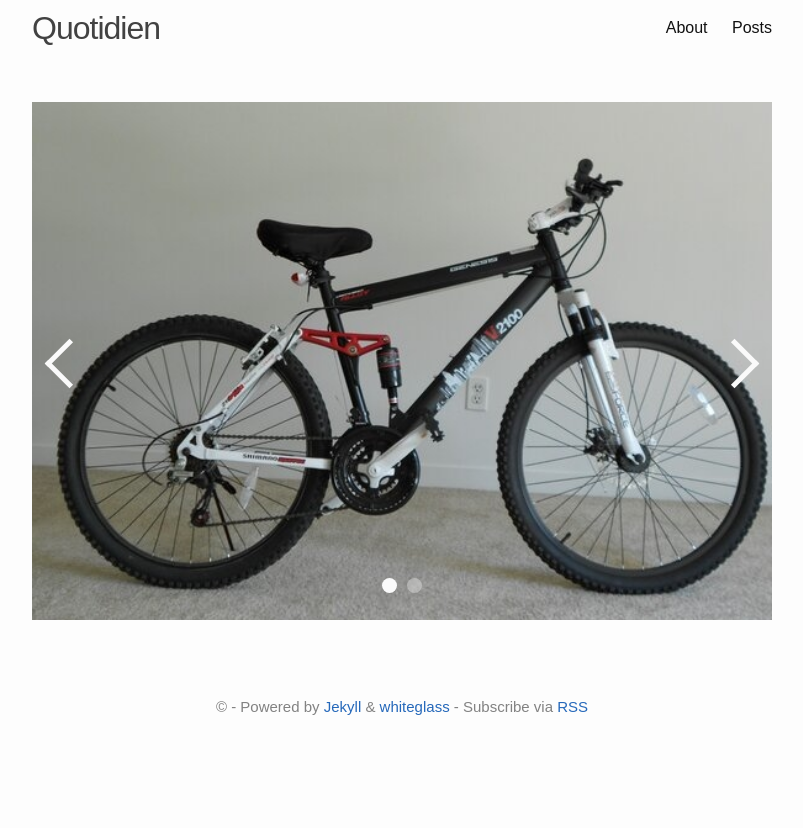
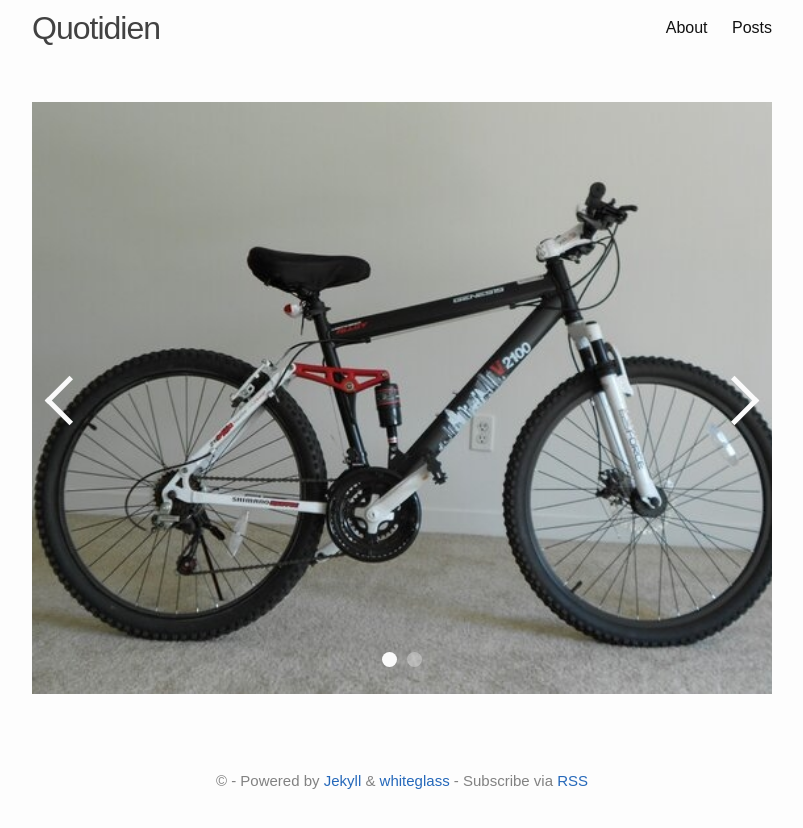
Before and after one commit to dotkay/dotkay.github.io, a Jekyll site: the page built from photos.md, in a window 1280 px wide. Shown: the top 828 px of the page, without its empty margins (238-1041 px from the left). Built offline with Jekyll 4.4.1, drawn with Linux system fonts in a browser that asks for light colours.

Commit message:
testing height change again

```diff
--- a/_layouts/photos.html
+++ b/_layouts/photos.html
@@ -1,4 +1,4 @@
 ---
 layout: default
 ---
-{% include carousel.html height="70" unit="%" duration="7" %}
+{% include carousel.html height="80" unit="%" duration="7" %}
```
